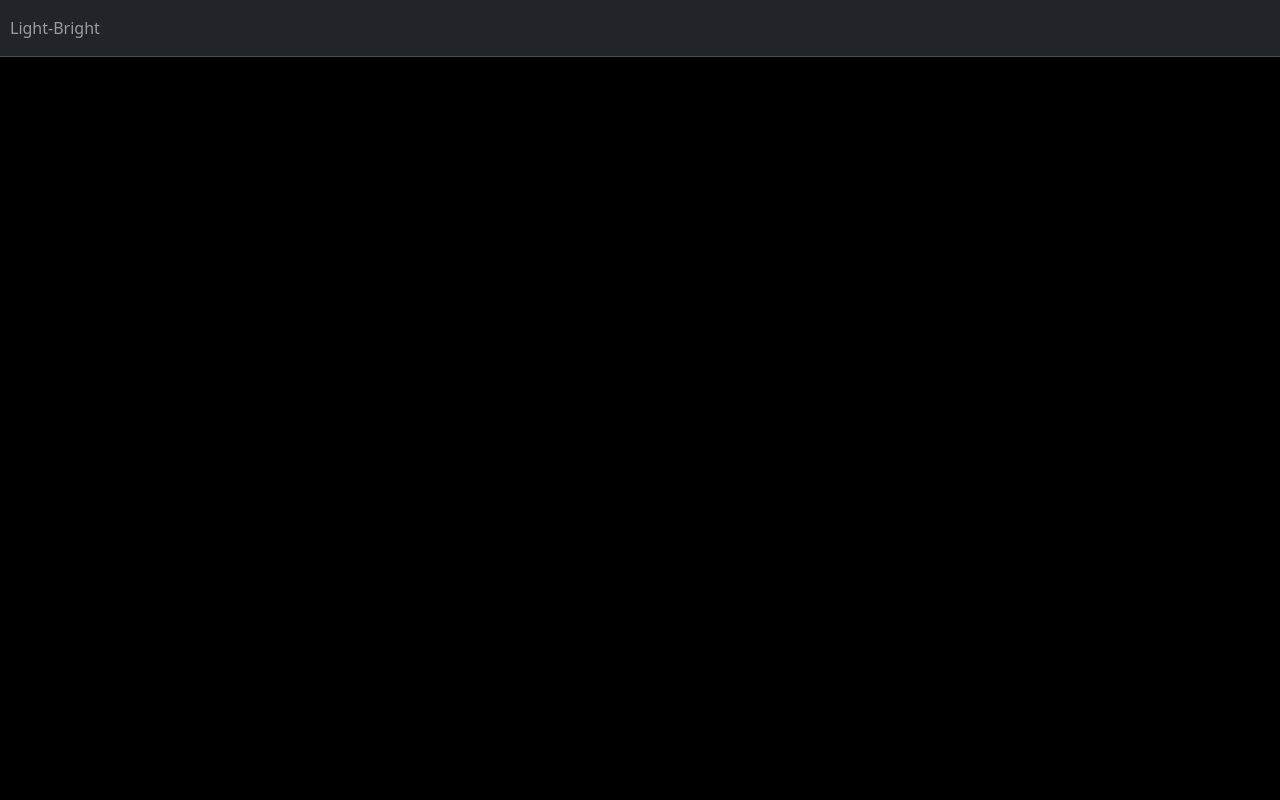
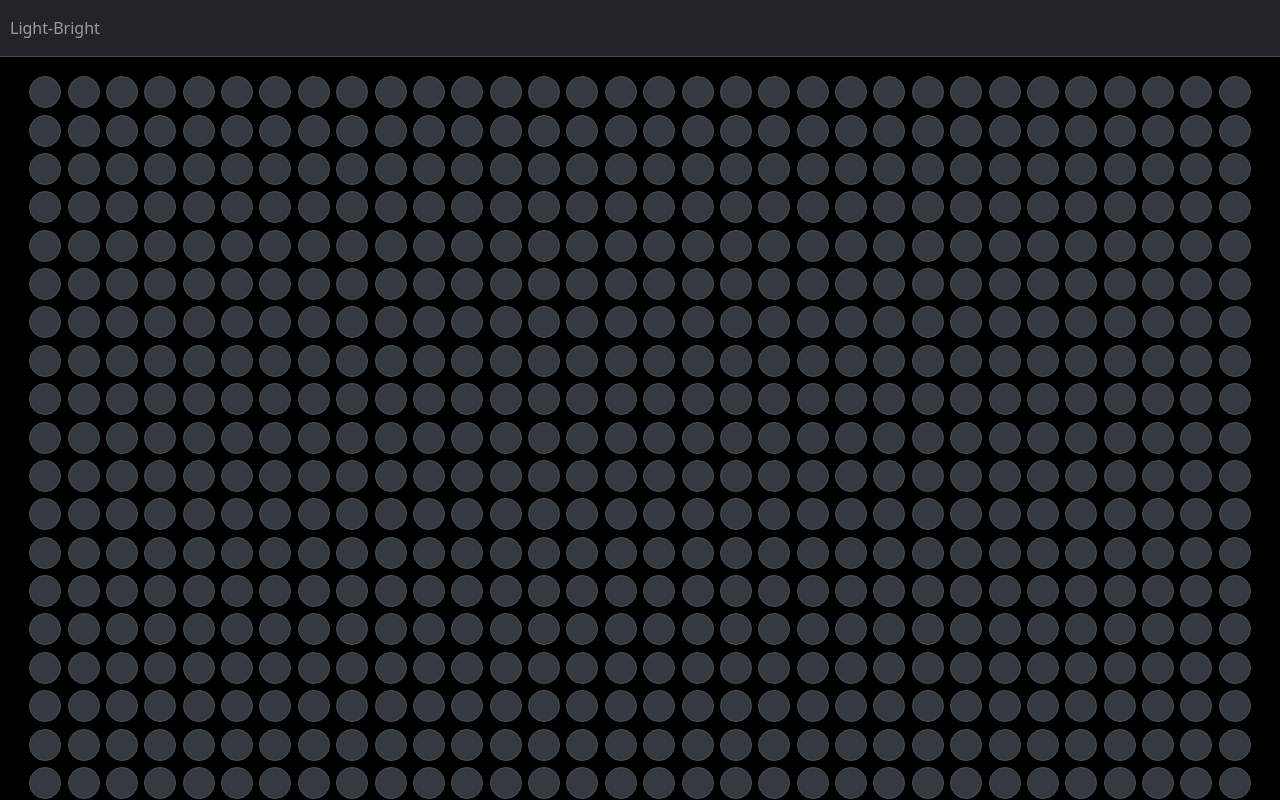
Before and after one commit to lawrencek1992/light-bright, a React (Create React App) app: page / in a window 1280 px wide. Built offline with nearby package versions, Linux system fonts and the light colour scheme.

Commit message:
Map nodes in Nodes.js

```diff
--- a/src/components/Nodes.js
+++ b/src/components/Nodes.js
@@ -1,26 +1,26 @@
 import React from 'react';
 import {
     Container,
-    Button
+    Button,
 } from 'reactstrap';
 
 const Nodes = () => {
-    const mapNodes = () => {
-        let numNodes = 100;
-        let i = 0;
-        while (i <= numNodes) {
-            let nodeID = "node" + i;
-            i++
-            return (
-                <Button id={nodeID} className="node" />
-            );
+    const nodesGrid = () => {
+        let nodesArray = [];
+        for (let i = 1; i <= 1000; i++) {
+            nodesArray.push(i);
         }
+        return (
+            <>
+                { nodesArray.map((num) => (
+                    <Button className="node" key={num} id={`node${num}`} />
+                ))}
+            </>
+        )
     }
-
     return (
         <Container className="Nodes" fluid>
-            {mapNodes}
-            {/* <Button id="node1" className="node" /> */}
+            {nodesGrid()}
         </Container>
     );
 };
--- a/src/style.scss
+++ b/src/style.scss
@@ -1,6 +1,7 @@
 // Style Variables
 $theme-colors: (
-  "danger": #ffb800,
+    // This is how you changed theme colors, syntax is different that when you were using React-Bootstrap.
+//   "danger": #ffb800,
 );
 $darker: #121517;
 
@@ -12,7 +13,7 @@ $darker: #121517;
     background-color: $black;
     height: 100vh;
     width: 100vw;
-    overflow: none;
+    overflow: hidden;
 }
 
 .Navbar {
@@ -26,6 +27,8 @@ $darker: #121517;
 
 .Nodes {
     padding: 1em;
+    text-align: center;
+    overflow: hidden;
 }
 
 .node {
@@ -33,6 +36,8 @@ $darker: #121517;
     height: 2em;
     width: 2em;
     border-radius: 50%;
+    border: solid $gray-700 1px;
+    margin: 0.2em;
 }
 
 
```
